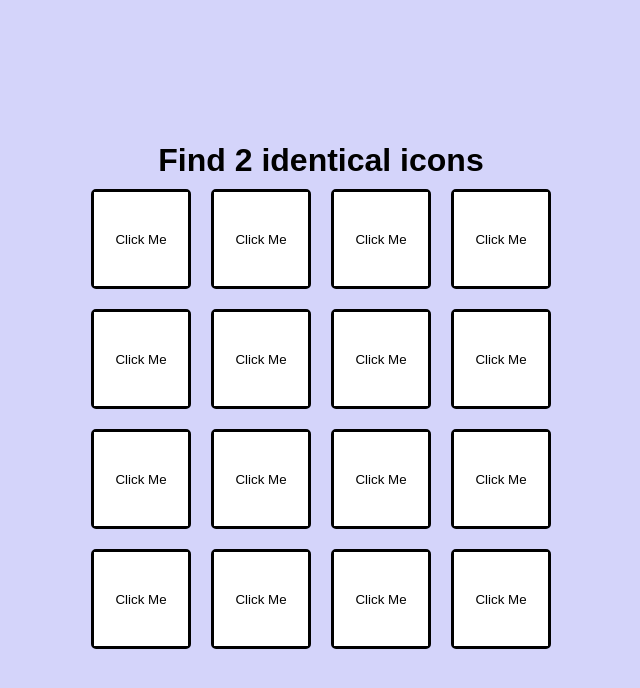
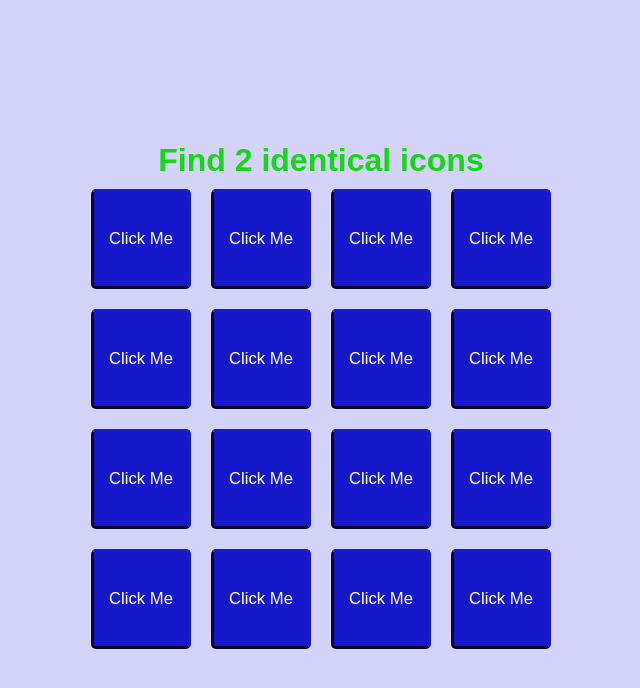
Before and after one commit to DostovS/cardGame, a plain HTML site: page index.html in a window 1280 px wide. Shown: the whole page, without its empty margins (319-959 px from the left). Drawn offline with nearby package versions, Linux system fonts and the light colour scheme.

Commit message:
Update style.css

```diff
--- a/css/style.css
+++ b/css/style.css
@@ -19,8 +19,11 @@ body {
   width: 480px;
   perspective: 1000;
 }
+h1 {
+  color: rgb(23, 214, 23);
+}
 .card {
-  border: 3px solid black;
+  border: 3px outset rgb(15, 16, 121);
   border-radius: 5px;
   cursor: pointer;
   position: relative;
@@ -36,7 +39,9 @@ body {
 }
 .card .front,
 .card .back {
-  background-color: #fff;
+  background-color: rgb(22, 25, 203);
+  color: #fff;
+  font-size: 20px;
   backface-visibility: hidden;
   display: flex;
   align-items: center;
@@ -57,4 +62,5 @@ body {
 }
 .card i {
   font-size: 30px;
+  color: #fff;
 }
```
